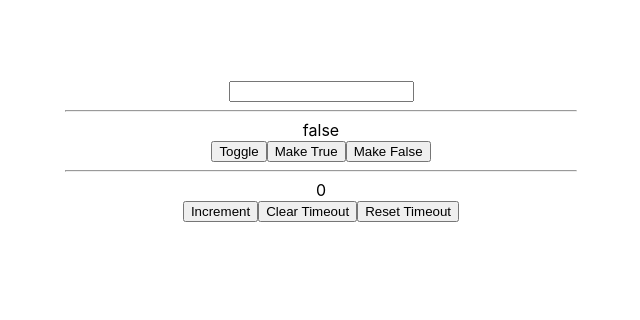
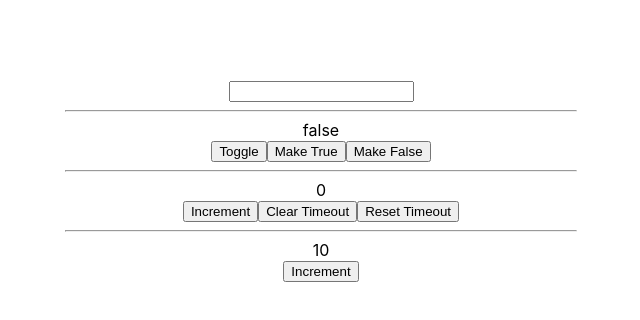
Before and after one commit to BaharKshvrz/react-hooks, a React (Create React App) app in the folder customHooks/: page / in a window 1280 px wide. Shown: the top 320 px of the page, without its empty margins (319-959 px from the left). Built offline with nearby package versions, Linux system fonts and the light colour scheme.

Commit message:
added useDebounce custom hook

```diff
--- a/customHooks/src/App.js
+++ b/customHooks/src/App.js
@@ -2,6 +2,7 @@ import "./App.css";
 import InputElement from "./components/1.useLocalStorage/InputElement";
 import ToggleComponent from "./components/3.useToggle/ToggleComponent";
 import TimeoutComponent from "./components/4.useTimeout/TimeoutComponent";
+import DebounceComponent from "./components/5.useDebounce/DebounceComponent";
 
 function App() {
   return (
@@ -11,6 +12,8 @@ function App() {
         <ToggleComponent/>
         <hr/>
         <TimeoutComponent/>
+        <hr/>
+        <DebounceComponent/>
     </div>
   );
 }
--- /dev/null
+++ b/customHooks/src/components/5.useDebounce/DebounceComponent.jsx
@@ -0,0 +1,19 @@
+import React, { useState } from 'react'
+import useDebounce from './useDebounce';
+
+const DebounceComponent = () => {
+  /*
+     We continously click on Increment and when we stop clicking it, after a sec, it calls api.
+  */
+  const [clicking, setClicking] = useState(10);
+  useDebounce(() => alert(`call the api`), 1000, [clicking]);
+
+  return (
+    <div>
+      <div>{clicking}</div>
+      <button onClick={() => setClicking(c => c + 1)}> Increment </button>
+    </div>
+  )
+}
+
+export default DebounceComponent
--- /dev/null
+++ b/customHooks/src/components/5.useDebounce/useDebounce.jsx
@@ -0,0 +1,13 @@
+import { useEffect } from 'react'
+import useTimeout from "../4.useTimeout/useTimeout";
+
+const useDebounce = (callback, delay, dependencies) => {
+  const { reset, clear } = useTimeout(callback, delay);
+  // when we click on increment, it continously reset
+  // as soon as we stop clicking, the timeout works
+  useEffect(reset, [...dependencies, reset])
+  // the first time, clear runs
+  useEffect(clear, [clear])
+}
+
+export default useDebounce
```
